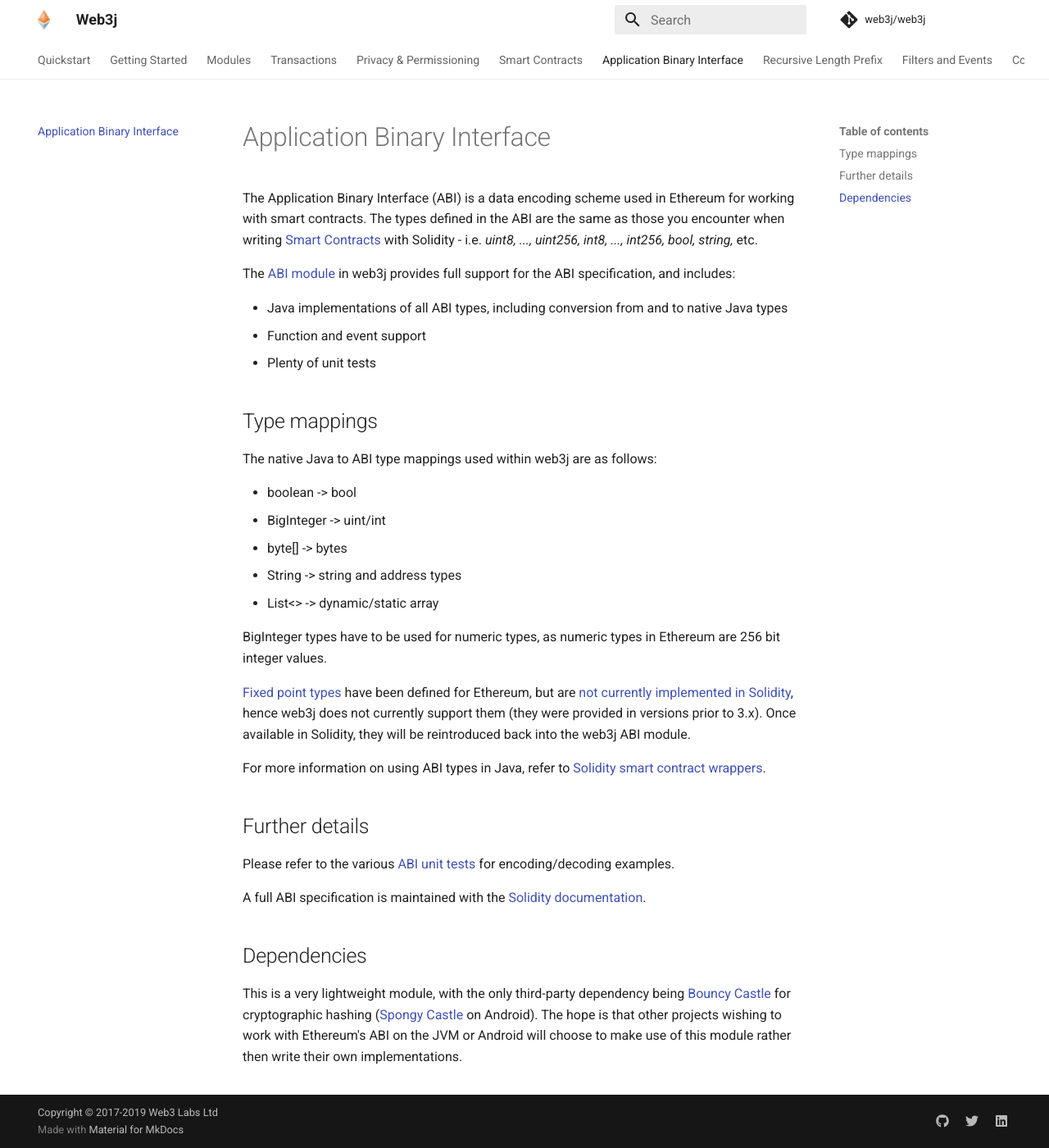
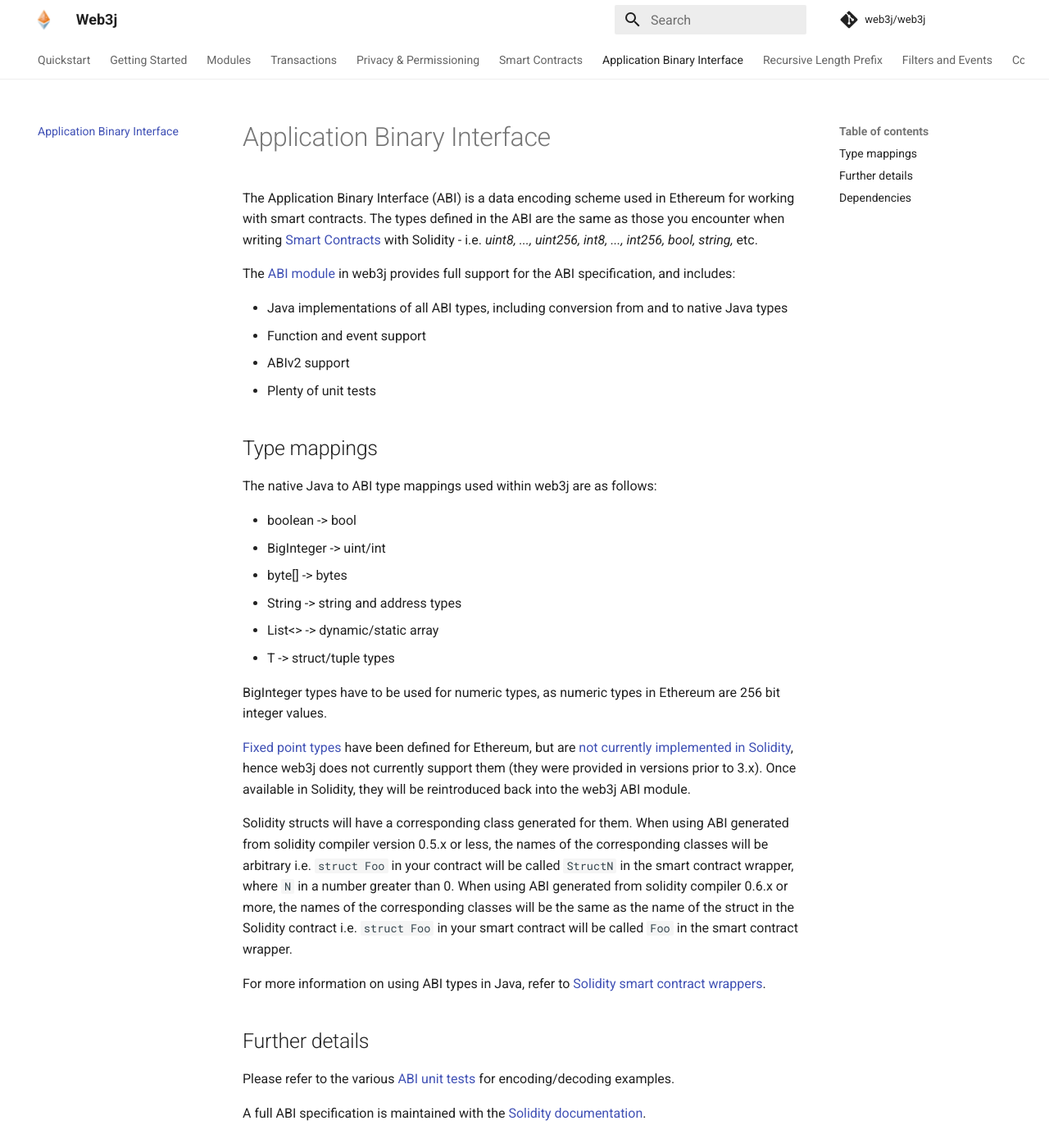
Before and after one commit to hyperledger/web3j-docs, an MkDocs documentation site: the page built from docs/application_binary_interface.md, in a window 1280 px wide and 1400 px high. Shown: the whole window at 82% size. Built offline with MkDocs 1.6.1 and Material for MkDocs 9.7.7, drawn with Linux system fonts in a browser that asks for light colours; comment, search, counter and statistics services are not loaded.

Commit message:
docs/abiv2

```diff
--- a/docs/application_binary_interface.md
+++ b/docs/application_binary_interface.md
@@ -7,6 +7,7 @@ The [ABI module](https://github.com/web3j/web3j/tree/master/abi) in web3j provid
 
 -   Java implementations of all ABI types, including conversion from and to native Java types
 -   Function and event support
+-   ABIv2 support
 -   Plenty of unit tests
 
 Type mappings
@@ -19,10 +20,13 @@ The native Java to ABI type mappings used within web3j are as follows:
 -   byte[\] -> bytes
 -   String -> string and address types
 -   List<\> -> dynamic/static array
+-   T -> struct/tuple types
 
 BigInteger types have to be used for numeric types, as numeric types in Ethereum are 256 bit integer values.
 
 [Fixed point types](http://solidity.readthedocs.io/en/develop/abi-spec.html#types) have been defined for Ethereum, but are [not currently implemented in Solidity](https://github.com/ethereum/solidity/issues/409), hence web3j does not currently support them (they were provided in versions prior to 3.x). Once available in Solidity, they will be reintroduced back into the web3j ABI module.
+
+Solidity structs will have a corresponding class generated for them. When using ABI generated from solidity compiler version 0.5.x or less, the names of the corresponding classes will be arbitrary i.e. `struct Foo` in your contract will be called `StructN` in the smart contract wrapper, where `N` in a number greater than 0. When using ABI generated from solidity compiler 0.6.x or more, the names of the corresponding classes will be the same as the name of the struct in the Solidity contract i.e. `struct Foo` in your smart contract will be called `Foo` in the smart contract wrapper.
 
 For more information on using ABI types in Java, refer to [Solidity smart contract wrappers](smart_contracts.md#solidity-smart-contract-wrappers).
 
```
Also changed, not shown: docs/smart_contracts.md (+2 -0 lines).
